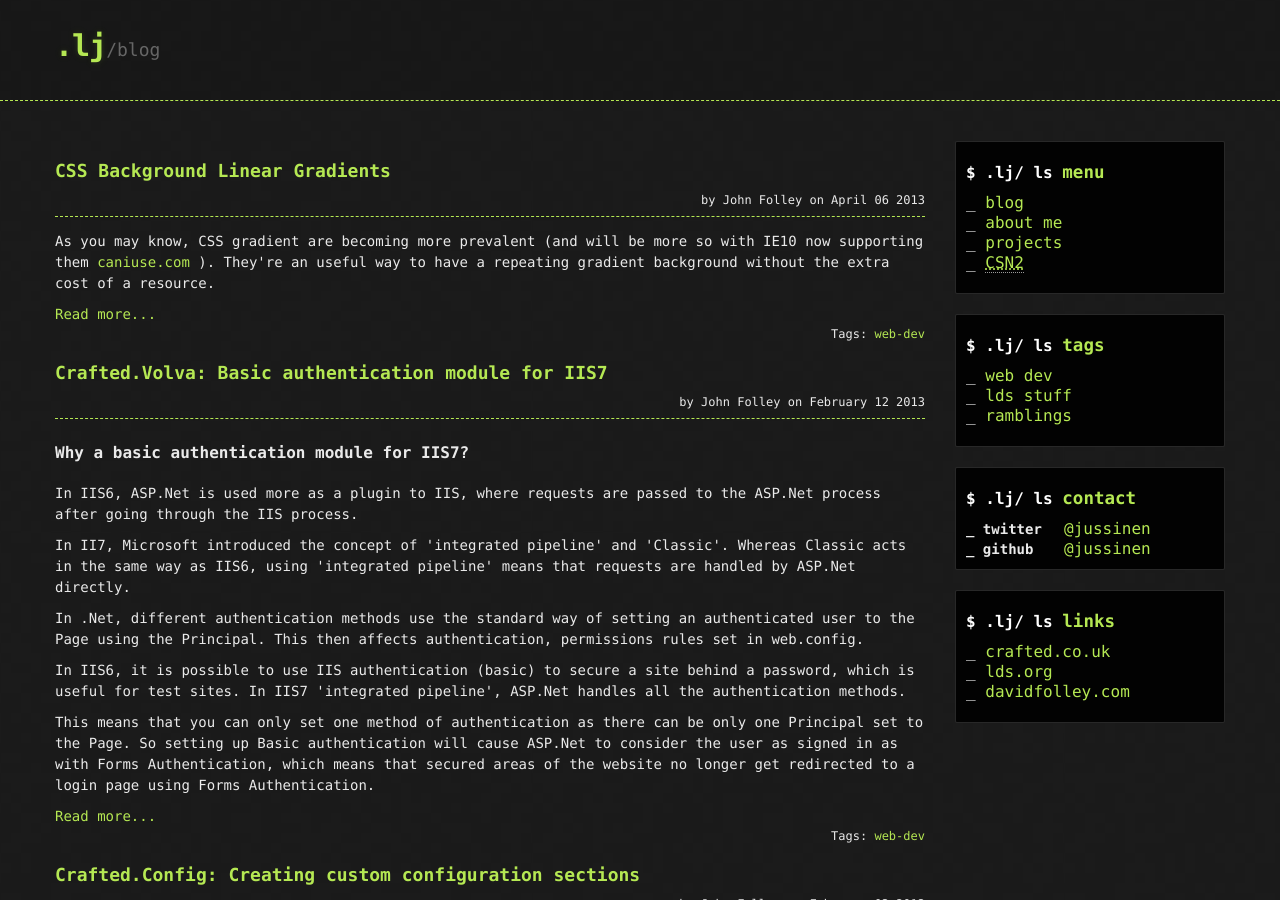
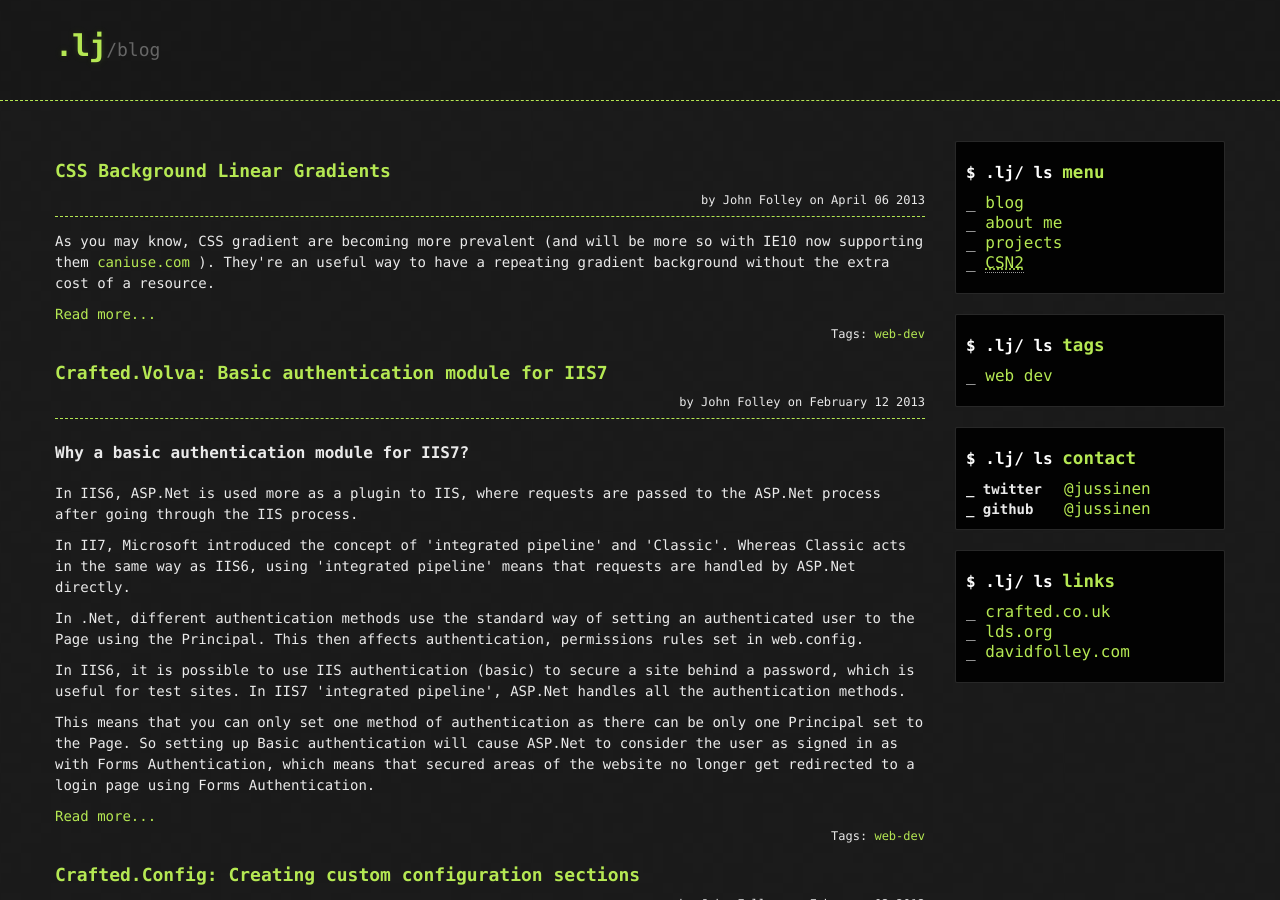
Before and after one commit to jussinen/jussinen.github.com, a Jekyll site: the page built from index.html, in a window 1280 px wide and 900 px high. Built offline with Jekyll 4.4.1, drawn with Linux system fonts in a browser that asks for light colours; Markdown is read by kramdown in place of the engine named in the settings; the list of posts is cut into pages by our own code.

Commit message:
remove additional tags for now

```diff
--- a/_layouts/default.html
+++ b/_layouts/default.html
@@ -51,8 +51,6 @@
                         <h4 class="list-heading">tags</h4>
                         <ul class="list">
                             <li><a href="/web-dev.html">web dev</a></li>
-                            <li><a href="/lds.html">lds stuff</a></li>
-                            <li><a href="/ramblings.html">ramblings</a></li>
                         </ul>
                     </div>
                     <div class="pod">
```
